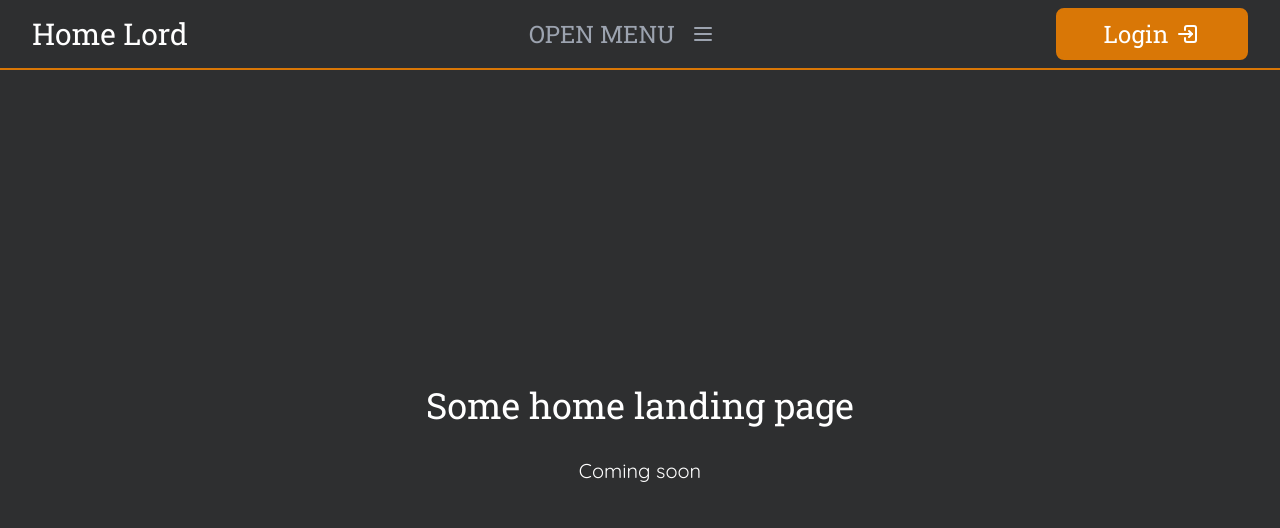
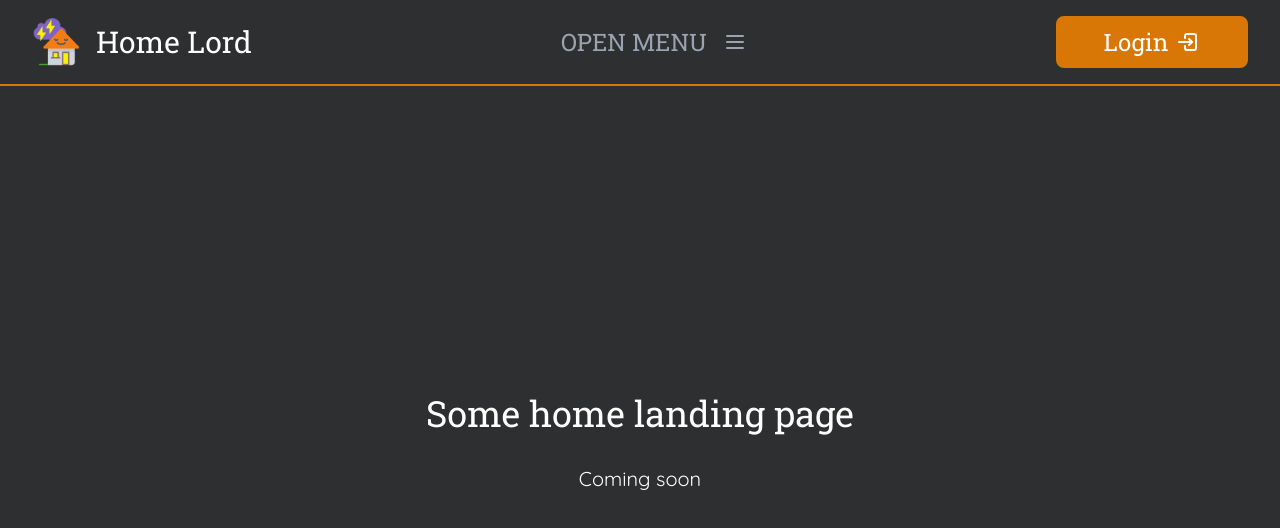
Before and after one commit to localhost-2137/frontend-coding-night-23, a React (Vite) app: page / in a window 1280 px wide. Shown: the top 528 px of the page. Built offline with nearby package versions, Linux system fonts and the light colour scheme.

Commit message:
Added logo

```diff
--- a/src/Layout/Header.tsx
+++ b/src/Layout/Header.tsx
@@ -3,6 +3,7 @@ import { useAtomValue } from "jotai";
 import { userAtom } from "../Atoms";
 import toast from "react-hot-toast";
 import Nav from "../Components/Nav";
+import logo from "./Assets/logo.png";
 
 export default function Header() {
   const user = useAtomValue(userAtom);
@@ -26,8 +27,9 @@ export default function Header() {
 
   return (
     <>
-      <header className="w-screen border-b-2 border-amber-600 flex justify-between items-center sm:px-8 px-4 py-2">
-        <Link to="/" className="flex items-center w-fit">
+      <header className="w-screen border-b-2 border-amber-600 flex justify-between items-center sm:px-8 px-4 py-4">
+        <Link to="/" className="flex items-center w-fit gap-4">
+          <img src={logo} alt="" className="w-12" />
           <h1 className="roboto text-3xl">Home Lord</h1>
         </Link>
         <Nav user={user} logout={logout} />
```
Also changed, not shown: src/Layout/Assets/logo.png (added).
